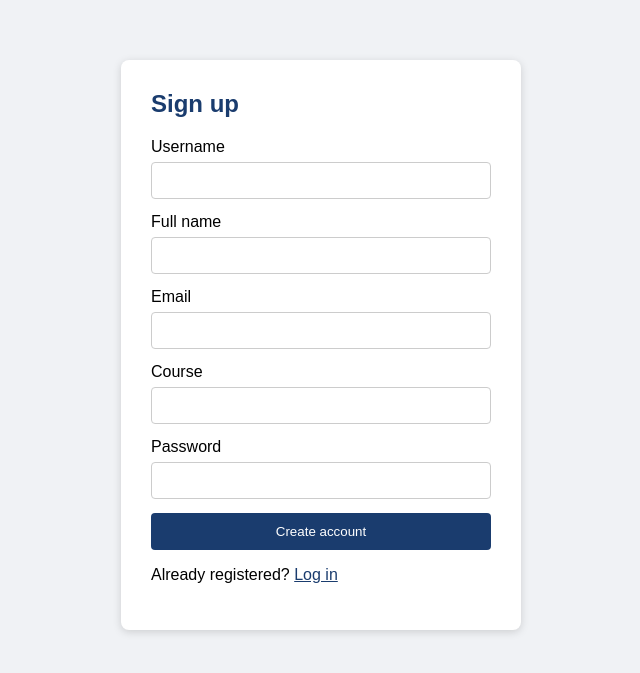
After one commit to deeyarajgor/is-project1, a PHP site: page /signup.php in a window 1280 px wide. The commit adds this page. Shown: the top 673 px of the page, without its empty margins (319-959 px from the left). Run offline with PHP 8.4, Linux system fonts and the light colour scheme.

Commit message:
Add signup and login pages

```diff
--- /dev/null
+++ b/logout.php
@@ -0,0 +1,4 @@
+<?php
+session_start();
+session_destroy();
+header('Location: login.php');
--- /dev/null
+++ b/signup.php
@@ -0,0 +1,39 @@
+<?php
+require 'config.php';
+$msg = '';
+if ($_SERVER['REQUEST_METHOD'] === 'POST') {
+    $username = trim($_POST['username'] ?? '');
+    $full_name = trim($_POST['full_name'] ?? '');
+    $email = trim($_POST['email'] ?? '');
+    $course = trim($_POST['course'] ?? '');
+    $password = $_POST['password'] ?? '';
+    if ($username === '' || $full_name === '' || $email === '' || $password === '') {
+        $msg = 'Please fill in all required fields.';
+    } else {
+        $hash = password_hash($password, PASSWORD_DEFAULT);
+        try {
+            $stmt = $conn->prepare("INSERT INTO users (username, full_name, email, course, password_hash) VALUES (?,?,?,?,?)");
+            $stmt->bind_param('sssss', $username, $full_name, $email, $course, $hash);
+            $stmt->execute();
+            $msg = 'Account created! <a href="login.php">Log in here</a>.';
+        } catch (mysqli_sql_exception $e) {
+            $msg = ($e->getCode() == 1062) ? 'That username or email already exists.' : 'Database error.';
+        }
+    }
+}
+?>
+<!DOCTYPE html>
+<html><head><title>Sign up</title><link rel="stylesheet" href="style.css"></head>
+<body><div class="card">
+<h2>Sign up</h2>
+<?php if ($msg) echo "<div class='msg'>$msg</div>"; ?>
+<form method="POST" action="signup.php">
+  <label>Username</label><input name="username" required>
+  <label>Full name</label><input name="full_name" required>
+  <label>Email</label><input type="email" name="email" required>
+  <label>Course</label><input name="course">
+  <label>Password</label><input type="password" name="password" required>
+  <button type="submit">Create account</button>
+</form>
+<p>Already registered? <a href="login.php">Log in</a></p>
+</div></body></html>
--- /dev/null
+++ b/style.css
@@ -0,0 +1,7 @@
+body{font-family:Arial,sans-serif;background:#f0f2f5;margin:0;display:flex;justify-content:center;padding-top:60px}
+.card{background:#fff;padding:30px;border-radius:8px;width:340px;box-shadow:0 2px 8px rgba(0,0,0,.15)}
+h2{margin-top:0;color:#1a3c6e}
+input,select{width:100%;padding:10px;margin:6px 0 14px;box-sizing:border-box;border:1px solid #ccc;border-radius:4px}
+button{width:100%;padding:11px;background:#1a3c6e;color:#fff;border:0;border-radius:4px;cursor:pointer}
+.msg{padding:10px;background:#eef3fb;border-radius:4px;margin-bottom:14px}
+a{color:#1a3c6e}
```
Also changed, not shown: config.sample.php (added, +10 -0 lines), dashboard.php (added, +11 -0 lines), index.php (+7 -1 lines), login.php (added, +32 -0 lines), 1 other file.
